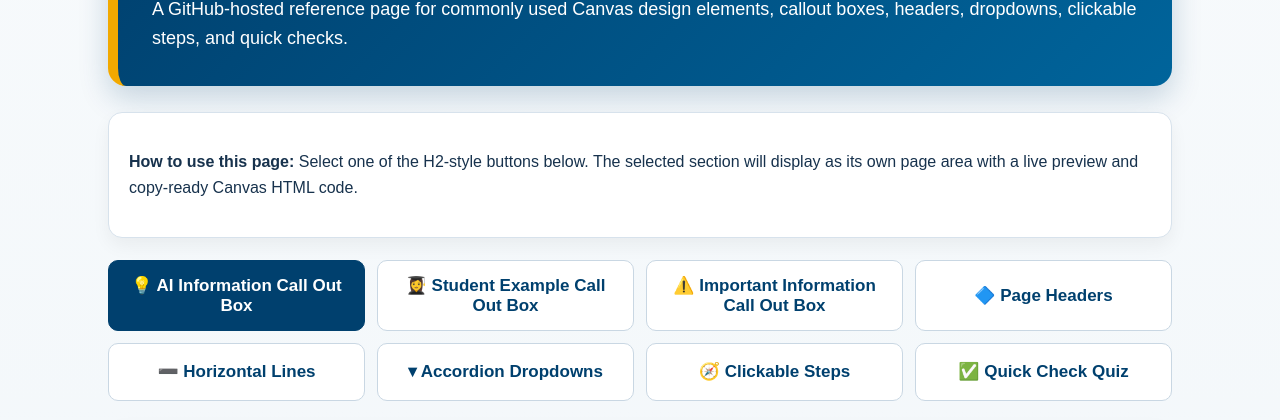
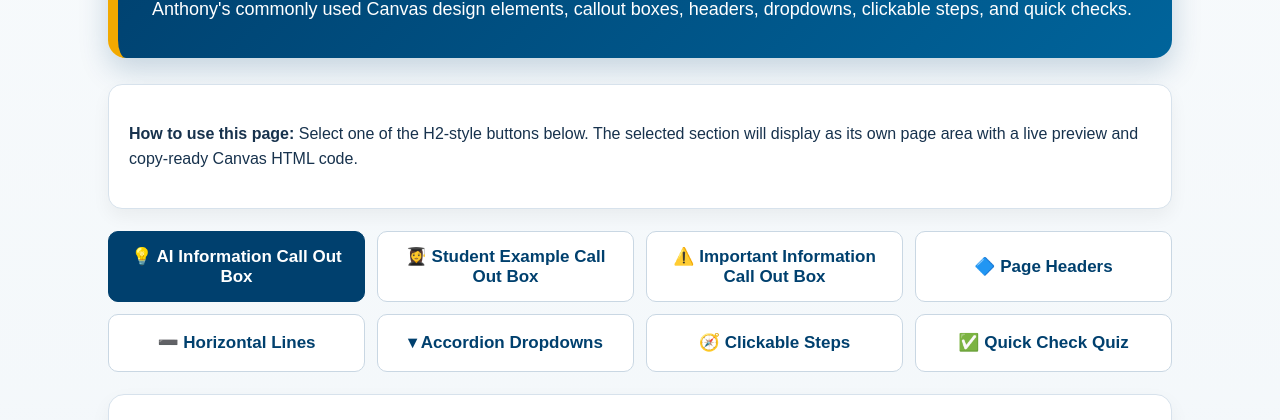
Before and after one commit to AnthonyIDS/IDEAS_Repository, a plain HTML site: page html-code.html in a window 1280 px wide. Shown: the part 128-548 px from the top of the page. Drawn offline with Linux system fonts and the light colour scheme.

Commit message:
Update html-code.html

```diff
--- a/html-code.html
+++ b/html-code.html
@@ -184,7 +184,7 @@
   <main class="page-wrapper">
     <section class="hero">
       <h1>Canvas HTML Design Snippets</h1>
-      <p>A GitHub-hosted reference page for commonly used Canvas design elements, callout boxes, headers, dropdowns, clickable steps, and quick checks.</p>
+      <p>Anthony's commonly used Canvas design elements, callout boxes, headers, dropdowns, clickable steps, and quick checks.</p>
     </section>
 
     <section class="intro-card">
```
